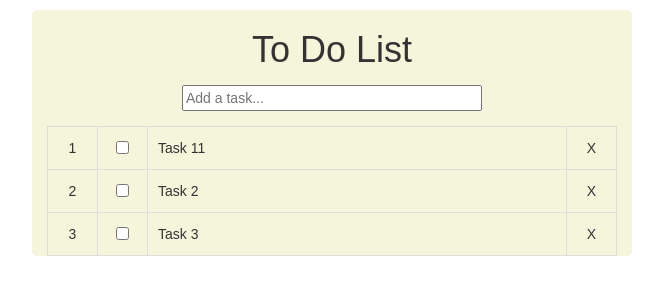
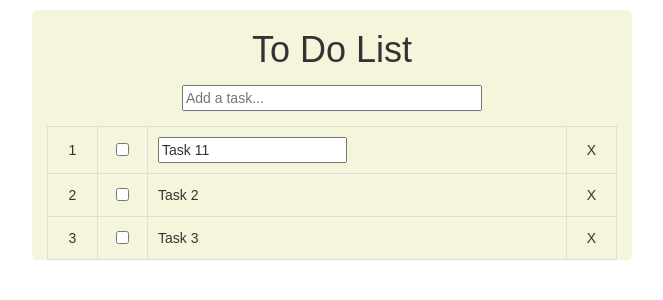
Before and after one commit to palmieriang/React_toDoList, a React (Create React App) app: page / in a window 1280 px wide. Both pictures are taken after a click on the element "Task 11". Shown: the top 300 px of the page, without its empty margins (308-971 px from the left). Built offline with nearby package versions, Linux system fonts and the light colour scheme.

Commit message:
editing task

```diff
--- a/src/DisplayItem.jsx
+++ b/src/DisplayItem.jsx
@@ -25,6 +25,12 @@ class DisplayItem extends Component {
     })
   }
 
+  handleChange(event) {
+    this.setState({
+      value: event.target.value
+    })
+  }
+
 	render() {
 
 		const {task, removeTask, index} = this.props
@@ -37,7 +43,7 @@ class DisplayItem extends Component {
         </td>
         <td className={"name " + (this.state.done ? 'done' : '')} onClick={this.handleModify}>
           {!this.state.editing && <span> { task.title } </span>}
-          {this.state.editing && <span> { task.title } </span>}
+          {this.state.editing && <input type='text' value={ task.title } onChange={this.handleChange} />}
         </td>
         <td className="number">
           <span onClick={ removeTask.bind(this, task) }>X</span>
```
